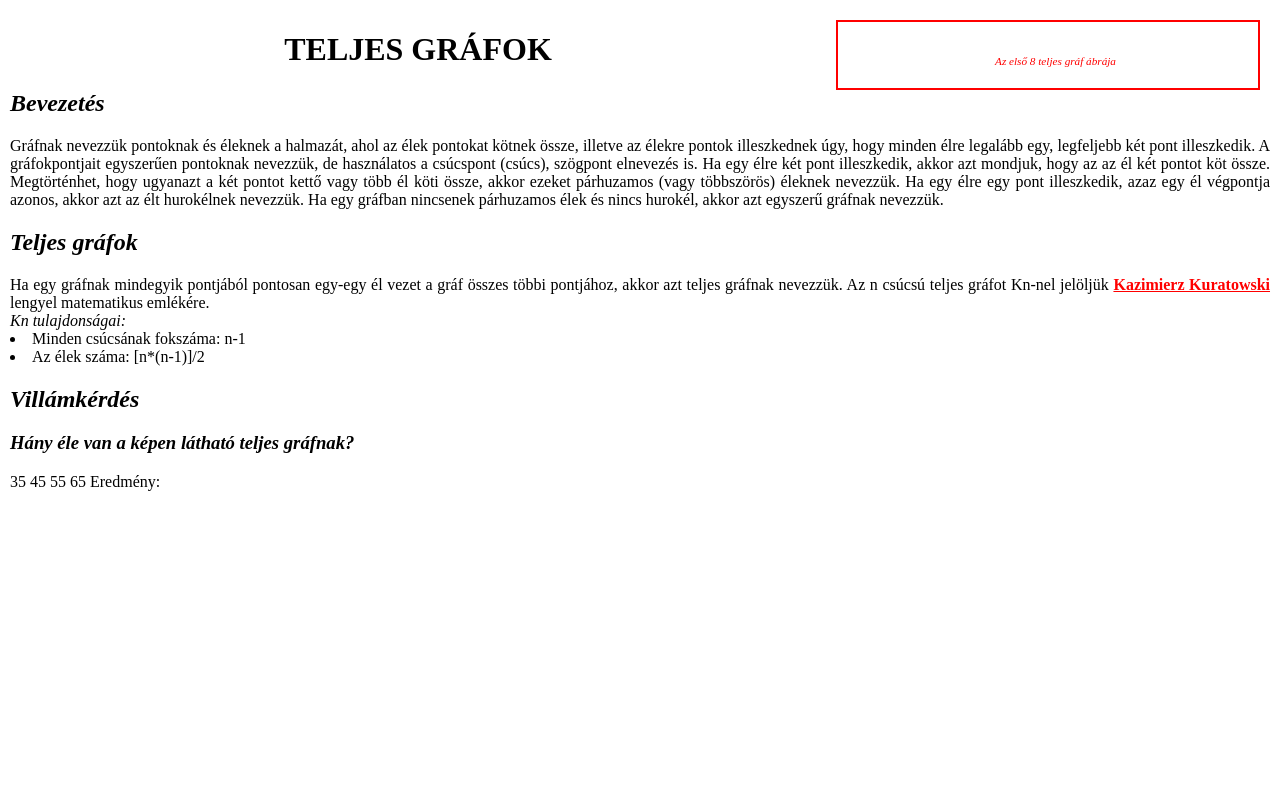
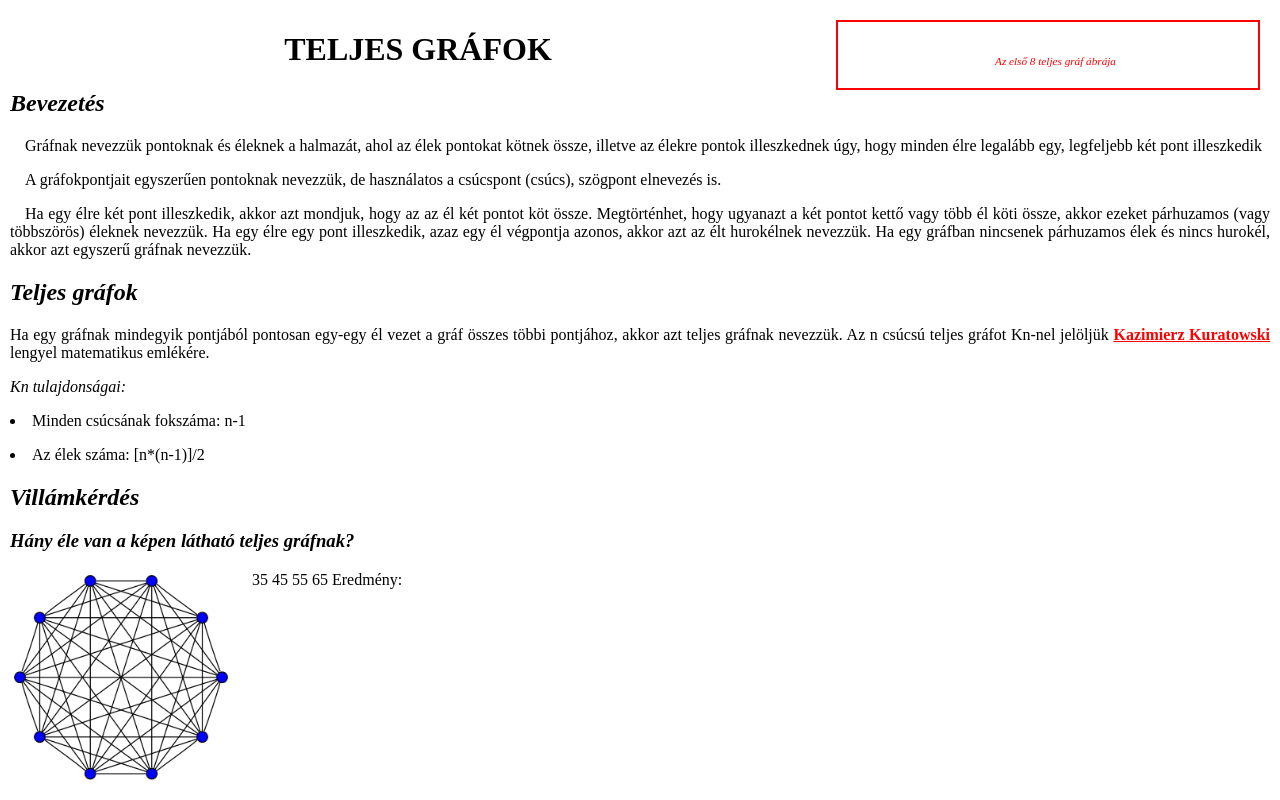
Before and after one commit to orsosd25ad-hub/grafok, a plain HTML site: page index.html in a window 1280 px wide. Drawn offline with Linux system fonts and the light colour scheme.

Commit message:
12. and polish

```diff
--- a/index.html
+++ b/index.html
@@ -16,24 +16,25 @@
     </div>
     <h1>Teljes gráfok</h1>
     <h2>Bevezetés</h2>
-    Gráfnak nevezzük pontoknak és éleknek a halmazát, ahol az élek pontokat kötnek össze, illetve az élekre pontok
-    illeszkednek úgy, hogy minden élre legalább egy, legfeljebb két pont illeszkedik. A gráfokpontjait egyszerűen
-    pontoknak nevezzük, de használatos a csúcspont (csúcs), szögpont elnevezés is. Ha egy élre két pont illeszkedik,
+    <p>Gráfnak nevezzük pontoknak és éleknek a halmazát, ahol az élek pontokat kötnek össze, illetve az élekre pontok
+    illeszkednek úgy, hogy minden élre legalább egy, legfeljebb két pont illeszkedik </p> <p>A gráfokpontjait egyszerűen
+    pontoknak nevezzük, de használatos a csúcspont (csúcs), szögpont elnevezés is.</p> <p>Ha egy élre két pont illeszkedik,
     akkor azt mondjuk, hogy az az él két pontot köt össze. Megtörténhet, hogy ugyanazt a két pontot kettő vagy több él
     köti össze, akkor ezeket párhuzamos (vagy többszörös) éleknek nevezzük. Ha egy élre egy pont illeszkedik, azaz egy
     él végpontja azonos, akkor azt az élt hurokélnek nevezzük. Ha egy gráfban nincsenek párhuzamos élek és nincs
-    hurokél, akkor azt egyszerű gráfnak nevezzük.
+    hurokél, akkor azt egyszerű gráfnak nevezzük.</p>
     <h2>Teljes gráfok</h2>
     Ha egy gráfnak mindegyik pontjából pontosan egy-egy él vezet a gráf összes többi pontjához, akkor azt teljes gráfnak
     nevezzük. Az n csúcsú teljes gráfot Kn-nel jelöljük
     <a href="Kuratowski.jpeg">Kazimierz Kuratowski</a> lengyel matematikus emlékére.
 
 
-    <div class="kn">Kn tulajdonságai:</div>
-    <li>Minden csúcsának fokszáma: n-1</li>
-    <li>Az élek száma: [n*(n-1)]/2</li>
+    <p><div class="kn">Kn tulajdonságai:</div></p>
+    <p><li>Minden csúcsának fokszáma: n-1</li></p>
+    <p><li>Az élek száma: [n*(n-1)]/2</li></p>
     <h2>Villámkérdés</h2>
     <h3>Hány éle van a képen látható teljes gráfnak?</h3>
+    <img src="k10.png" alt="" class="kerdeskep">
     35
     45
     55
--- a/tgrafok.css
+++ b/tgrafok.css
@@ -44,6 +44,7 @@ h3 {
 .kerdeskep {
   float: left;
   margin-right: 20px;
+  width: 222px;
 }
 
 a {
```
